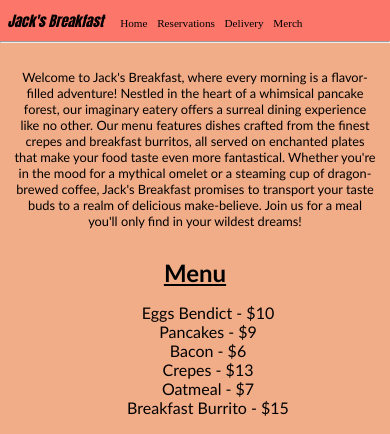
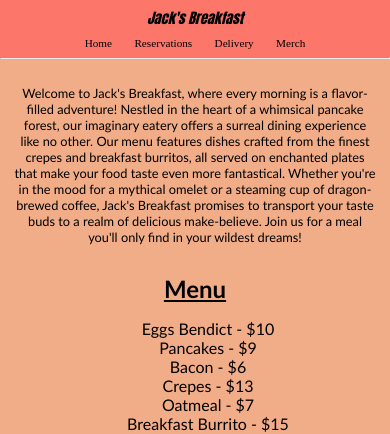
Before and after one commit to mattscarpino/brochure-site, a plain HTML site: page homepage.html in a window 390 px wide. Shown: the top 434 px of the page. Drawn offline with Linux system fonts and the light colour scheme.

Commit message:
adjusted header

```diff
--- a/homepage.html
+++ b/homepage.html
@@ -12,10 +12,12 @@
     <div>
         <header>
             <h1 id="title"><strong><em>Jack's Breakfast</em></strong></h1>
-            <a href="homepage.html" class="link">Home</a>
-            <a href="reservations.html" class="link">Reservations</a>
-            <a href="#" class="link">Delivery</a>
-            <a href="#" class="link">Merch</a>
+            <div id="all-links">
+                <a href="homepage.html" class="link">Home</a>
+                <a href="reservations.html" class="link">Reservations</a>
+                <a href="delivery.html" class="link">Delivery</a>
+                <a href="merchstore.html" class="link">Merch</a>
+            </div>
         </header>
         <hr>
         <div>
--- a/style.css
+++ b/style.css
@@ -99,7 +99,7 @@ hr {
     color: white;
 }
 
-@media (min-width: 565px) {
+@media (min-width: 586px) {
     #title {
         font-family: Impact, Haettenschweiler, 'Arial Narrow Bold', sans-serif;
         margin-left: 1em;
@@ -107,7 +107,8 @@ hr {
     }
 
     .link,
-    #title {
+    #title,
+    #all-links {
         display: inline-block;
     }
 
@@ -140,11 +141,13 @@ hr {
     }
 }
 
-@media (max-width: 564px) {
+@media (max-width: 585px) {
     #title {
+        display: block;
         font-family: Impact, Haettenschweiler, 'Arial Narrow Bold', sans-serif;
-        margin-left: .5em;
-        margin-right: .5em;
+        margin: auto;
+        padding-top: .5em;
+        text-align: center;
         font-size: .9em;
     }
 
@@ -152,13 +155,20 @@ hr {
         margin: 0;
     }
 
-    .link,
-    #title {
-        display: inline-block;
+    #all-links {
+        display: flex;
+        flex-direction: row;
+        justify-content: center;
+        align-items: center;
+        flex-wrap: wrap;
+        margin-top: .5em;
+        padding-bottom: .5em;
     }
 
     .link {
-        margin-left: .5em;
+
+        margin-left: 1em;
+        margin-right: 1em;
         text-decoration: none;
         color: black;
         font-size: .7em;
```
Also changed, not shown: delivery.html (+17 -10 lines), reservations.html (+9 -8 lines).
